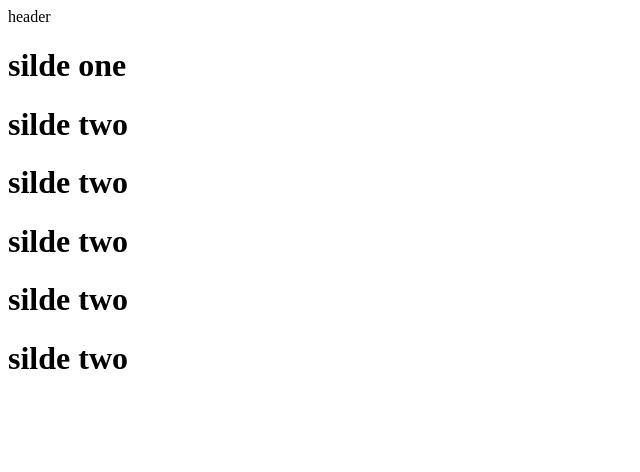
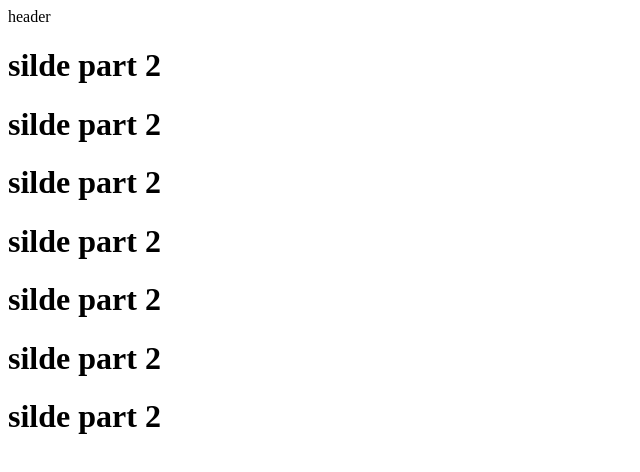
Before and after one commit to salah2918/git-project-one, a plain HTML site: page index.html in a window 1280 px wide. Shown: the whole page, without its empty margins (0-640 px from the left). Drawn offline with Linux system fonts and the light colour scheme.

Commit message:
branch update

```diff
--- a/index.html
+++ b/index.html
@@ -10,12 +10,14 @@
         header
     </header>
     <div class="slider">
-        <h1>silde one</h1>
-        <h1>silde two</h1>
-        <h1>silde two</h1>
-        <h1>silde two</h1>
-        <h1>silde two</h1>
-        <h1>silde two</h1>
+        <h1>silde part 2</h1>
+        <h1>silde part 2</h1>
+        <h1>silde part 2</h1>
+        <h1>silde part 2</h1>
+        <h1>silde part 2</h1>
+        <h1>silde part 2</h1>
+        <h1>silde part 2</h1>
+
     </div>
 
 </body>
```
